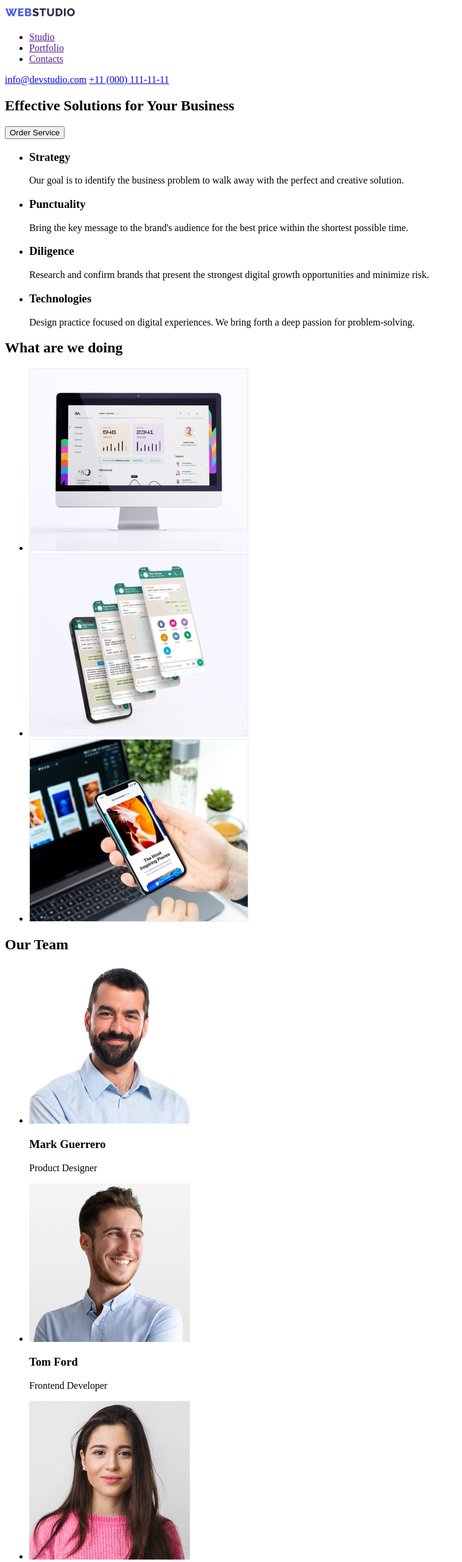
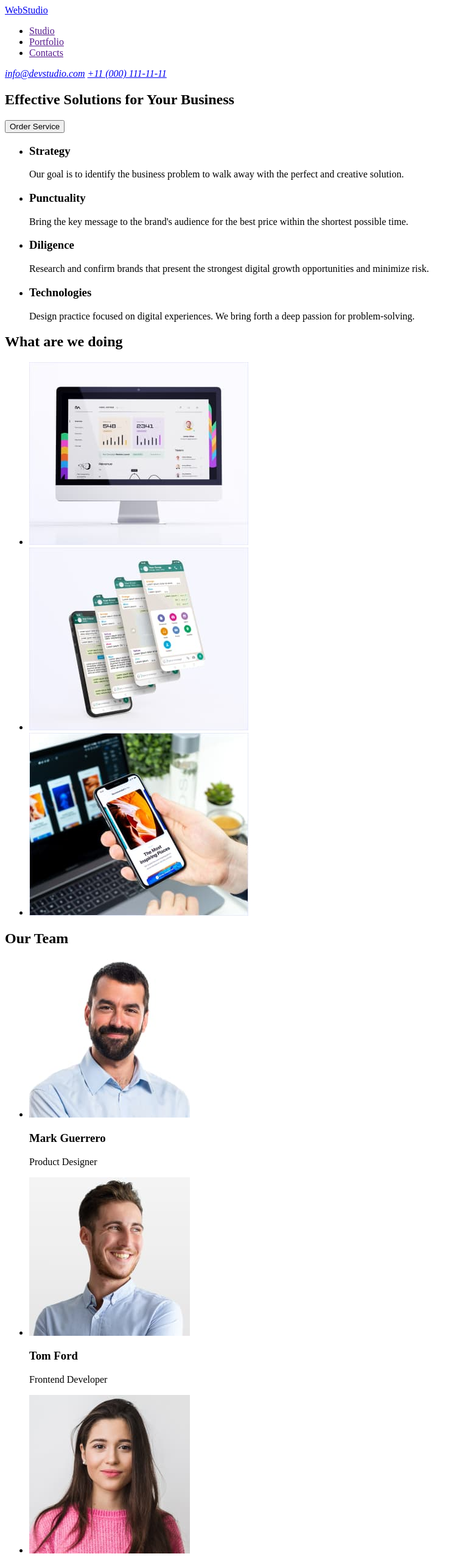
Before and after one commit to Pryzhyhalinskiy/goit-markup-hw-01, a plain HTML site: page index.html in a window 1280 px wide. Shown: the top 2562 px of the page at 61% size, without its empty margins (0-759 px from the left). Drawn offline with Linux system fonts and the light colour scheme.

```diff
--- a/index.html
+++ b/index.html
@@ -9,15 +9,17 @@
     <body>
         <header>
             <nav>
-                <a href="./index.html"><img src="./images/header-logo.png" alt="логотип"></a>
+                <a href="./index.html">WebStudio</a>
                 <ul>
                     <li><a href="">Studio</a></li>
                     <li><a href="">Portfolio</a></li>
                     <li><a href="">Contacts</a></li>
                 </ul>
             </nav>
-            <a href="mailto:info@devstudio.com">info@devstudio.com</a>
-            <a href="tel:+110001111111">+11 (000) 111-11-11</a>
+            <address>
+                <a href="mailto:info@devstudio.com">info@devstudio.com</a>
+                <a href="tel:+110001111111">+11 (000) 111-11-11</a>
+            </address>
         </header>
         <main>
             <section>
@@ -77,7 +79,7 @@
                 <h2>Our Team</h2>
                 <ul>
                     <li>
-                        <img src="./images/our-team/our-team-mark-guerrero.png"
+                        <img src="./images/our-team/our-team-mark-guerrero.jpg"
                         alt="фото співробітника"
                         width="264"
                         height="260"
@@ -86,7 +88,7 @@
                         <p>Product Designer</p>
                     </li>
                     <li>
-                        <img src="./images/our-team/our-team-tom-ford.png"
+                        <img src="./images/our-team/our-team-tom-ford.jpg"
                         alt="фото співробітника"
                         width="264"
                         height="260"
@@ -95,7 +97,7 @@
                         <p>Frontend Developer</p>
                     </li>
                     <li>
-                        <img src="./images/our-team/our-team-camila-garcia.png"
+                        <img src="./images/our-team/our-team-camila-garcia.jpg"
                         alt="фото співробітника"
                         width="264"
                         height="260"
@@ -104,7 +106,7 @@
                         <p>Marketing</p>
                     </li>
                     <li>
-                        <img src="./images/our-team/our-team-daniel-wilson.png"
+                        <img src="./images/our-team/our-team-daniel-wilson.jpg"
                         alt="фото співробітника"
                         width="264"
                         height="260"
@@ -117,9 +119,7 @@
         </main>
         <footer>
             <div>
-                <a href="./index.html">
-                    <img src="./images/header-logo.png" alt="логотип">
-                </a>
+                <a href="./index.html">WebStudio</a>
                 <p>Increase the flow of customers and sales for your business with digital marketing & growth solutions.</p>
             </div>
         </footer>
```
Also changed, not shown: images/our-team/our-team-camila-garcia.jpg (added), images/our-team/our-team-camila-garcia.png (deleted), images/our-team/our-team-daniel-wilson.jpg (added), images/our-team/our-team-daniel-wilson.png (deleted), images/our-team/our-team-mark-guerrero.jpg (added), images/our-team/our-team-mark-guerrero.png (deleted), images/our-team/our-team-tom-ford.jpg (added), images/our-team/our-team-tom-ford.png (deleted).
